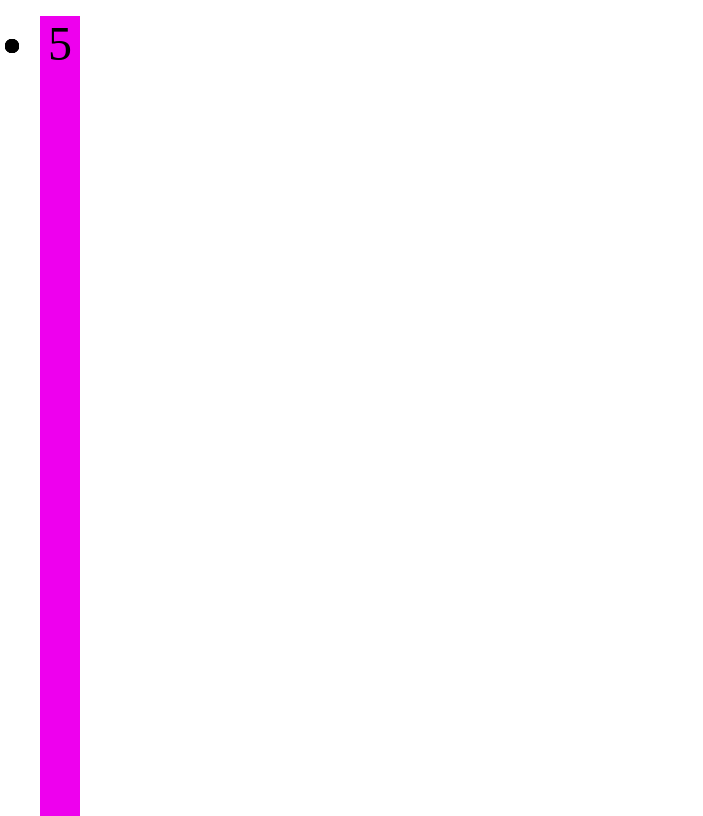
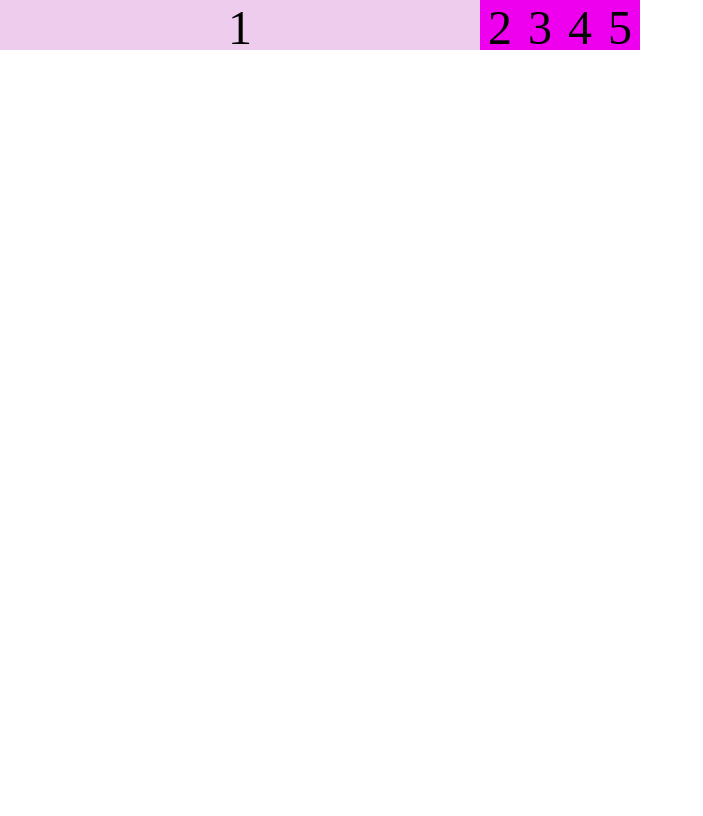
Before and after one commit to ph101pp/jquery-slides, a PHP site: page / in a window 1280 px wide. Shown: the whole page, without its empty margins (0-703 px from the left). After the commit the page ends 50 px from the top, so only its background shows below. Run offline with PHP 8.4, Linux system fonts and the light colour scheme.

Commit message:
beautiful and completely relative animation. Ready for major changes.

```diff
--- a/JSscripts.php
+++ b/JSscripts.php
@@ -1,7 +1,7 @@
 <?php
 header('Content-type:text/javascript');
 include("jquery-1.5.0.min.js");
-include("jquery.greenishSlider-0.0.1.js");
+include("jquery.greenishSlides-0.0.1.js");
 
 include("scripts.js");
 
--- a/design.css
+++ b/design.css
@@ -1,20 +1,20 @@
 body {
+	position:absolute;
 	margin:0;
 	padding:0;
 	height:100%;
 	width:100%;
 }
-#greenishSlides{
-	height:100%;
-	width:100%;
+.greenishSlides{
+	position:relative;
+	height:50px;
+	width:50%;
 	padding:0;
 	margin:0;
-	list-style:none;
-	overflow:hidden;
 }
 
-li{
-	position:absolute;
+.gSSlide{
+	position:relative;
 	float:left;
 
 	height:100%;
@@ -26,10 +26,18 @@ li{
 
 }
 
-li.last {
-	position:absolute;
-	right:0;
+.gSWrapperTwo {
+	position:relative;
+	height:200%;
+	width:200%;
 }
+.gSWrapperOne {
+	position:relative;
+	height:100%;
+	width:100%;
+	overflow:hidden;
+}
+
 .active {
 	background-color:#eeCCee;
 }
--- a/index.php
+++ b/index.php
@@ -7,12 +7,12 @@
 		<script src="JSscripts.php" type="text/javascript"></script>
  	</head>
 	<body>
-		<ul id="greenishSlider">
-			<li>1</li>
-			<li>2</li>
-			<li class="active">3</li>
-			<li>4</li>
-			<li>5</li>
-		</ul>
+		<article class="greenishSlides">
+			<section>1</section>
+			<section>2</section>
+			<section class="active">3</section>
+			<section>4</section>
+			<section>5</section>
+		</article>
 	</body>
 </html>
--- a/scripts.js
+++ b/scripts.js
@@ -1,7 +1,7 @@
 (function($) {
 	$(document).ready(function() {
 		console.log($());
-		$().greenishSlides.init($('#greenishSlides'));
+		$(".greenishSlides").greenishSlides();
 
 	});
 })(jQuery);
```
Also changed, not shown: jquery.greenishSlides-0.0.1.js, 1 other file.
